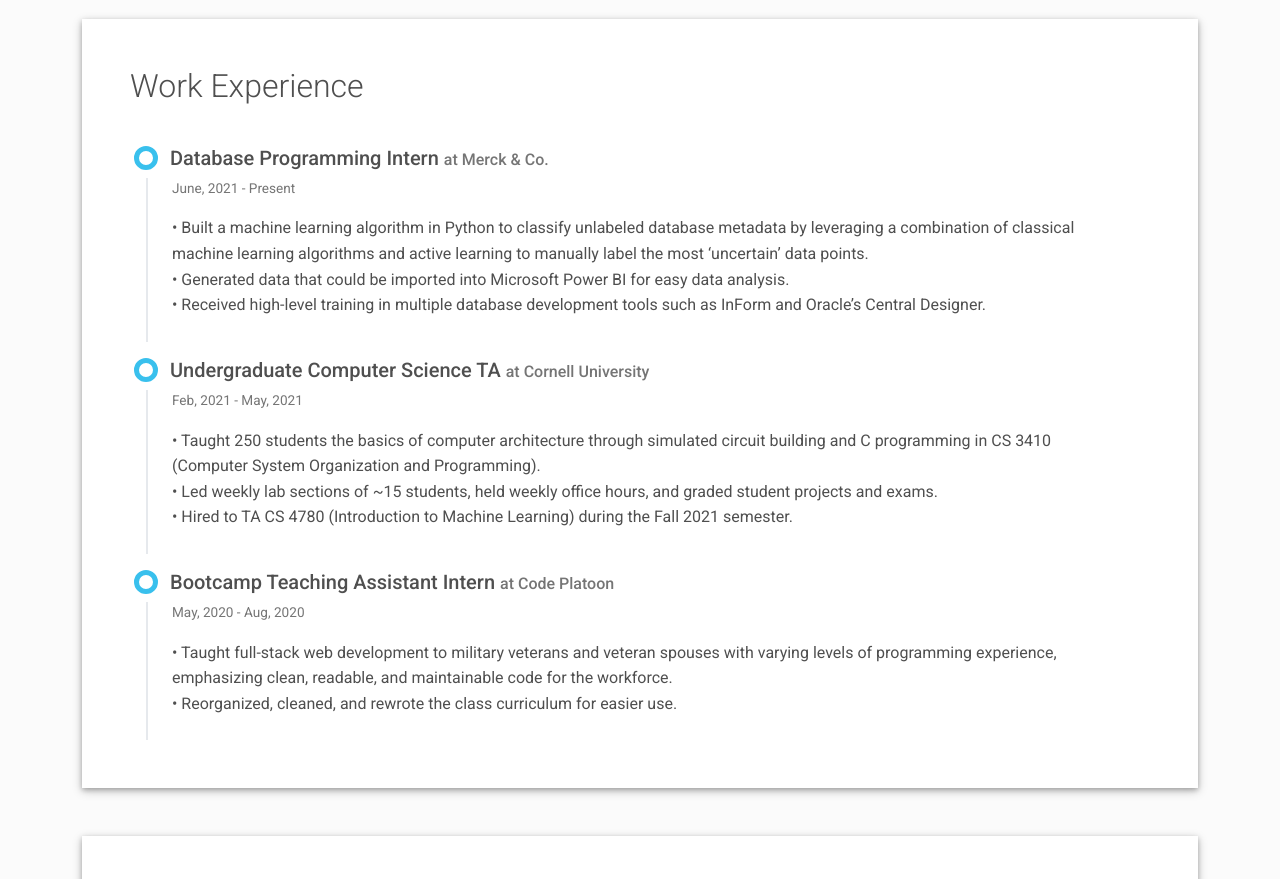
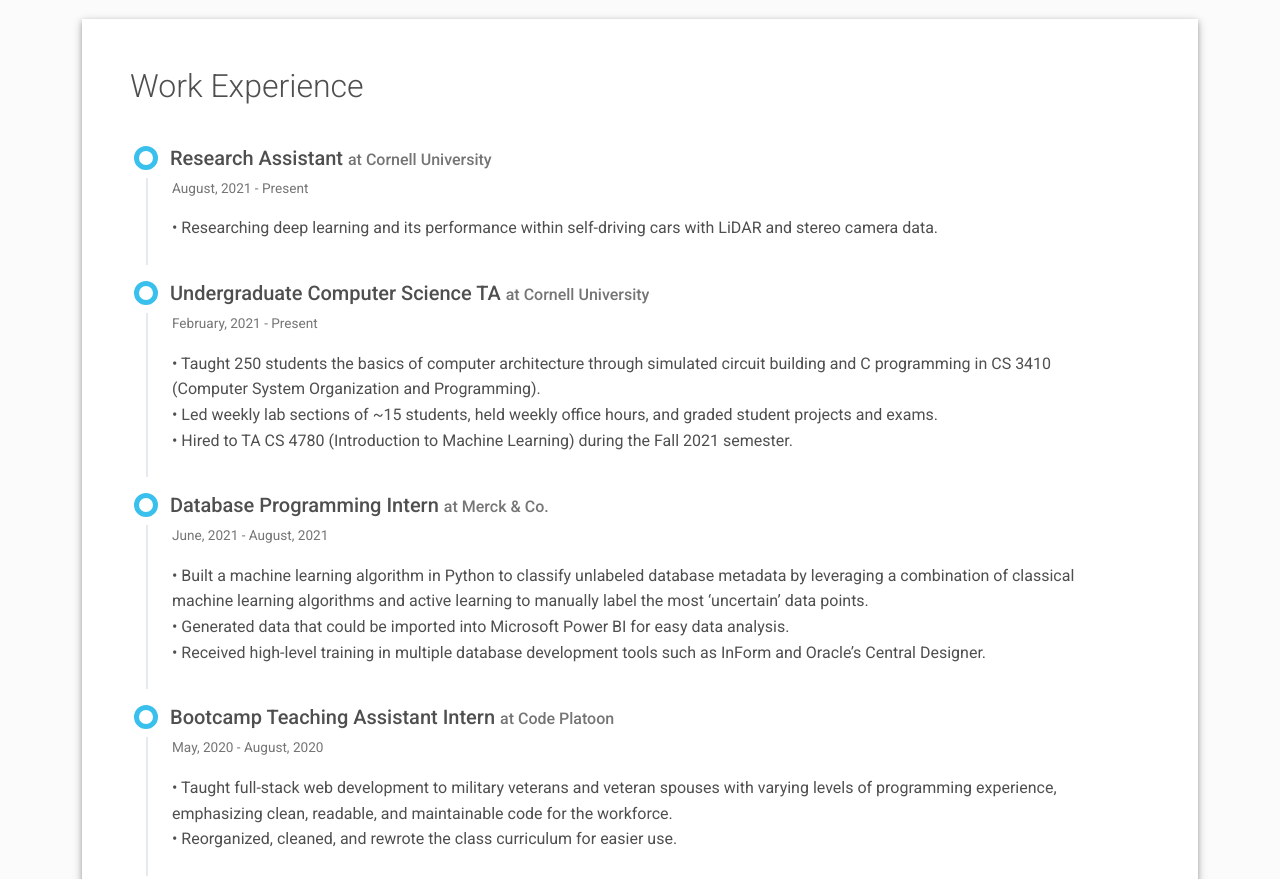
Before and after one commit to GusPetito/GusPetito.github.io, a plain HTML site: page index.html in a window 1280 px wide. Shown: the part 1400-2279 px from the top of the page. Drawn offline with Linux system fonts and the light colour scheme.

Commit message:
Date changes

```diff
--- a/index.html
+++ b/index.html
@@ -133,37 +133,51 @@
     <div class="work-experience-section">
       <h2 class="h2 fw-light mb-4">Work Experience</h2>
       <div class="timeline">
+
+        <div class="timeline-card timeline-card-info" data-aos="fade-in" data-aos-delay="400">
+          <div class="timeline-head px-4 pt-3">
+            <div class="h5">Research Assistant <span class="text-muted h6">at Cornell University</span></div>
+          </div>
+          <div class="timeline-body px-4 pb-4">
+            <div class="text-muted text-small mb-3">August, 2021 - Present</div>
+            <div>• Researching deep learning and its performance within self-driving cars with LiDAR and stereo camera data.</div>
+          </div>
+        </div>
+
+        <div class="timeline-card timeline-card-info" data-aos="fade-in" data-aos-delay="200">
+          <div class="timeline-head px-4 pt-3">
+            <div class="h5">Undergraduate Computer Science TA <span class="text-muted h6">at Cornell University</span></div>
+          </div>
+          <div class="timeline-body px-4 pb-4">
+            <div class="text-muted text-small mb-3">February, 2021 - Present</div>
+            <div>• Taught 250 students the basics of computer architecture through simulated circuit building and C programming in CS 3410 (Computer System Organization and Programming).</div>
+            <div>• Led weekly lab sections of ~15 students, held weekly office hours, and graded student projects and exams.</div>
+            <div>• Hired to TA CS 4780 (Introduction to Machine Learning) during the Fall 2021 semester.</div>
+          </div>
+        </div>
+
         <div class="timeline-card timeline-card-info" data-aos="fade-in" data-aos-delay="0">
           <div class="timeline-head px-4 pt-3">
             <div class="h5">Database Programming Intern <span class="text-muted h6">at Merck & Co.</span></div>
           </div>
           <div class="timeline-body px-4 pb-4">
-            <div class="text-muted text-small mb-3">June, 2021 - Present</div>
+            <div class="text-muted text-small mb-3">June, 2021 - August, 2021</div>
             <div>• Built a machine learning algorithm in Python to classify unlabeled database metadata by leveraging a combination of classical machine learning algorithms and active learning to manually label the most ‘uncertain’ data points.</div>
             <div>• Generated data that could be imported into Microsoft Power BI for easy data analysis.</div>
             <div>• Received high-level training in multiple database development tools such as InForm and Oracle’s Central Designer.</div>
           </div>
         </div>
-        <div class="timeline-card timeline-card-info" data-aos="fade-in" data-aos-delay="200">
-          <div class="timeline-head px-4 pt-3">
-            <div class="h5">Undergraduate Computer Science TA <span class="text-muted h6">at Cornell University</span></div>
-          </div>
-          <div class="timeline-body px-4 pb-4">
-            <div class="text-muted text-small mb-3">Feb, 2021 - May, 2021</div>
-            <div>• Taught 250 students the basics of computer architecture through simulated circuit building and C programming in CS 3410 (Computer System Organization and Programming).</div>
-            <div>• Led weekly lab sections of ~15 students, held weekly office hours, and graded student projects and exams.</div>
-            <div>• Hired to TA CS 4780 (Introduction to Machine Learning) during the Fall 2021 semester.</div>
-          </div>
-        </div>
+
         <div class="timeline-card timeline-card-info" data-aos="fade-in" data-aos-delay="400">
           <div class="timeline-head px-4 pt-3">
             <div class="h5">Bootcamp Teaching Assistant Intern <span class="text-muted h6">at Code Platoon</span></div>
           </div>
           <div class="timeline-body px-4 pb-4">
-            <div class="text-muted text-small mb-3">May, 2020 - Aug, 2020</div>
+            <div class="text-muted text-small mb-3">May, 2020 - August, 2020</div>
             <div>• Taught full-stack web development to military veterans and veteran spouses with varying levels of programming experience, emphasizing clean, readable, and maintainable code for the workforce.</div>
             <div>•	Reorganized, cleaned, and rewrote the class curriculum for easier use.</div>
           </div>
+
         </div>
       </div>
     </div>
```
